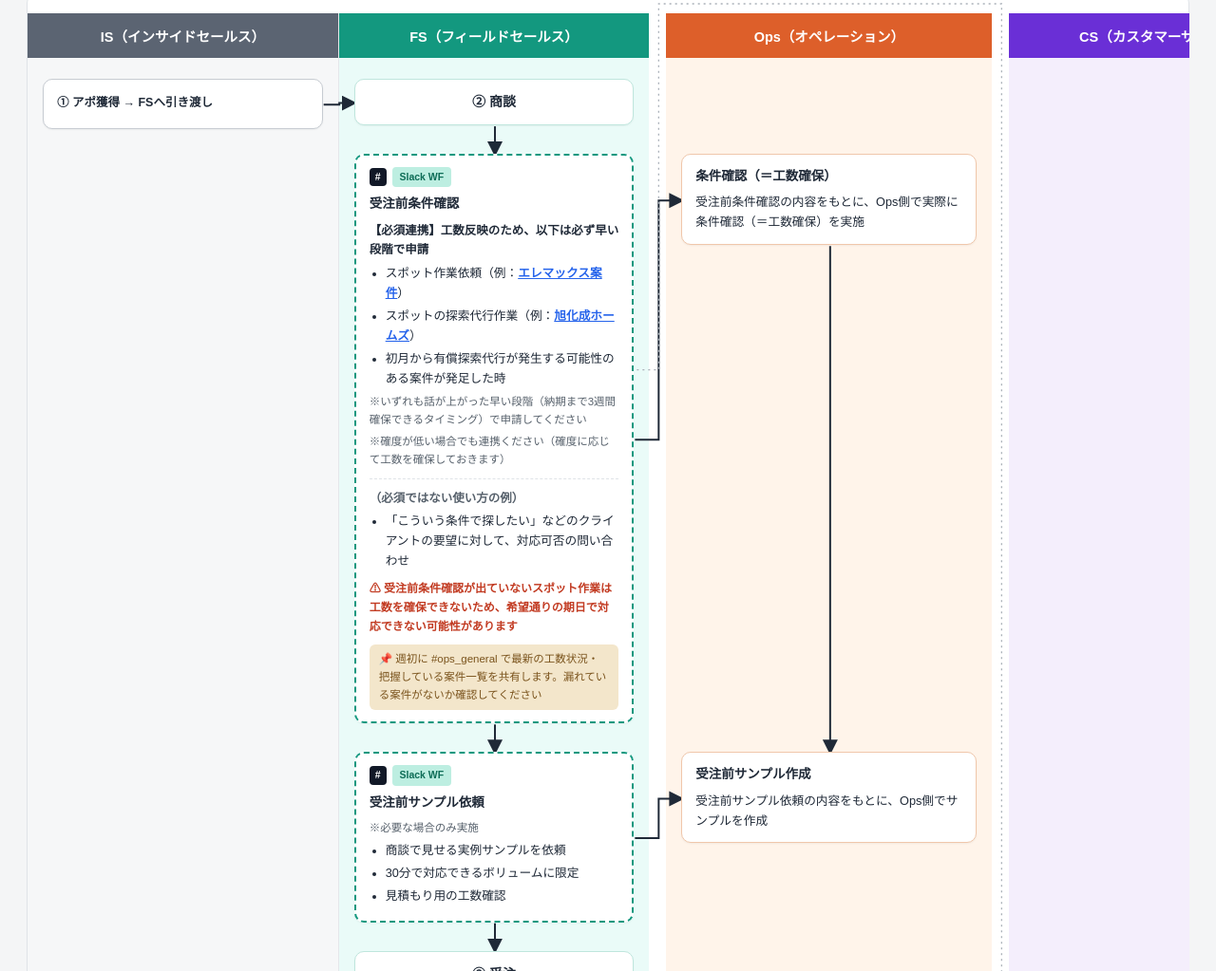
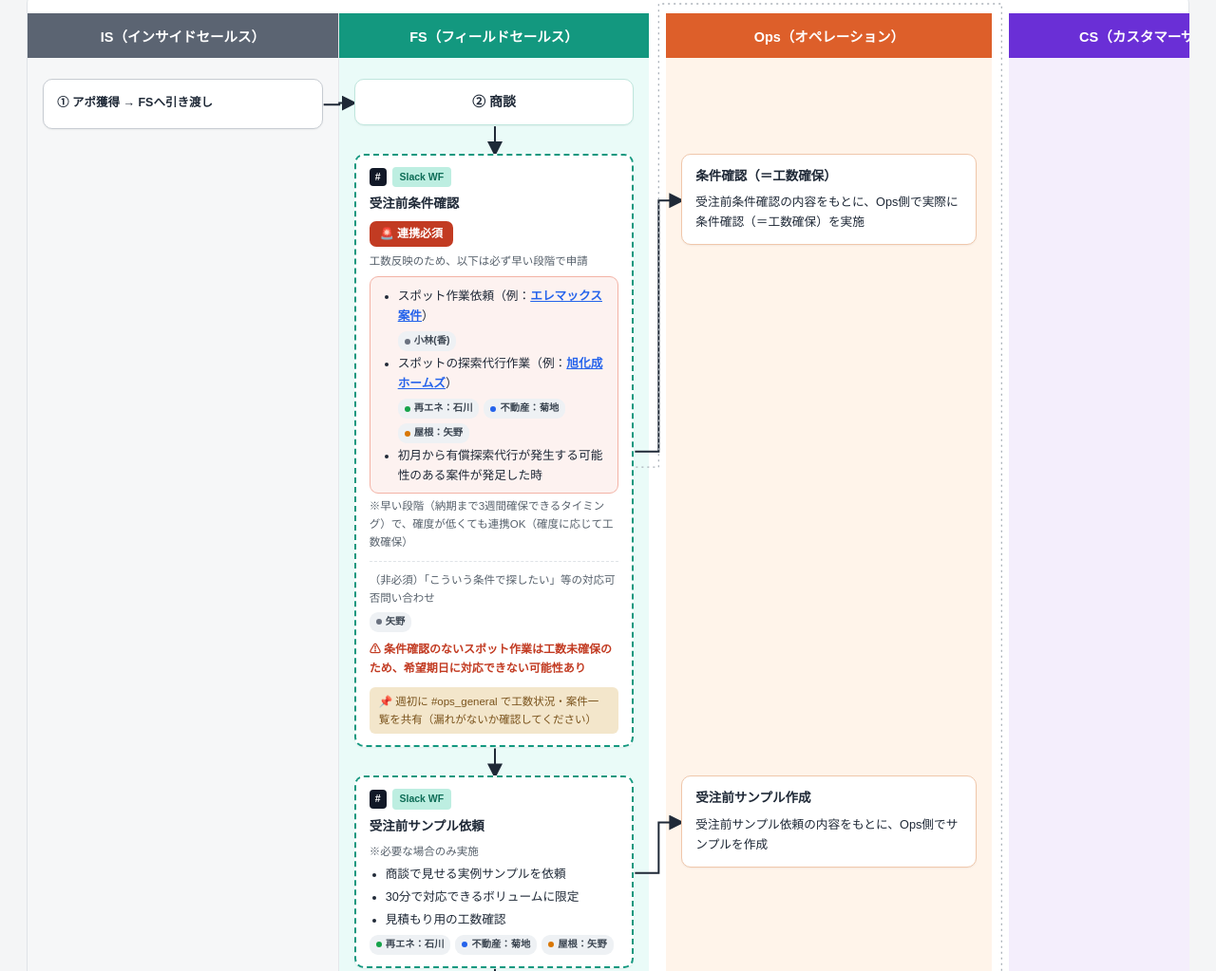
Before and after one commit to hyano-png/sales-cs-ops, a plain HTML site: page index.html in a window 1280 px wide. Shown: the part 107-1130 px from the top of the page at 95% size. Drawn offline with Linux system fonts and the light colour scheme.

Commit message:
Update index.html

```diff
--- a/index.html
+++ b/index.html
@@ -106,6 +106,17 @@
   .dashedred{stroke:var(--warn); stroke-dasharray:6 5;}
   .lightdash{stroke:#aab1b9; stroke-width:1.3; stroke-dasharray:2 4;}
 
+  .assignee-row{display:flex; gap:5px; flex-wrap:wrap; margin-top:5px;}
+  .chip-assignee{display:inline-flex; align-items:center; gap:4px; font-size:10.3px; font-weight:700; padding:2px 7px; border-radius:9px; background:#eef1f4; color:#3a4450; white-space:nowrap;}
+  .dot{width:6px; height:6px; border-radius:50%; display:inline-block; flex:none;}
+  .dot-re{background:#16a34a;}
+  .dot-est{background:#2563eb;}
+  .dot-roof{background:#d97706;}
+  .dot-other{background:#6b7280;}
+
+  .required-badge{display:inline-flex; align-items:center; gap:5px; background:var(--warn); color:#fff; font-weight:800; font-size:12px; padding:4px 11px; border-radius:7px; margin-bottom:8px;}
+  .required-block{border:1.5px solid #f3b3a6; background:#fdf2f0; border-radius:9px; padding:10px 12px 4px;}
+  .required-block ul{margin-top:0;}
   .legend{max-width:1360px; margin-top:14px; font-size:11.8px; color:var(--sub);}
 </style>
 </head>
@@ -140,21 +151,30 @@
       <div class="box wf-fs" id="fs2">
         <div class="tag-row"><span class="tag-hash">#</span><span class="tag-wf">Slack WF</span></div>
         <h4>受注前条件確認</h4>
-        <div class="lead">【必須連携】工数反映のため、以下は必ず早い段階で申請</div>
+        <div class="required-badge">🚨 連携必須</div>
+        <div class="small" style="margin:-2px 0 6px;">工数反映のため、以下は必ず早い段階で申請</div>
+        <div class="required-block">
         <ul>
-          <li>スポット作業依頼（例：<a href="https://penetratorinc.slack.com/archives/C0A6KNHFKC3/p1781056300688939" target="_blank" rel="noopener noreferrer">エレマックス案件</a>）</li>
-          <li>スポットの探索代行作業（例：<a href="https://penetratorinc.slack.com/archives/C0A6KNHFKC3/p1780552101422599" target="_blank" rel="noopener noreferrer">旭化成ホームズ</a>）</li>
+          <li>スポット作業依頼（例：<a href="https://penetratorinc.slack.com/archives/C0A6KNHFKC3/p1781056300688939" target="_blank" rel="noopener noreferrer">エレマックス案件</a>）
+            <div class="assignee-row"><span class="chip-assignee"><span class="dot dot-other"></span>小林(香)</span></div>
+          </li>
+          <li>スポットの探索代行作業（例：<a href="https://penetratorinc.slack.com/archives/C0A6KNHFKC3/p1780552101422599" target="_blank" rel="noopener noreferrer">旭化成ホームズ</a>）
+            <div class="assignee-row">
+              <span class="chip-assignee"><span class="dot dot-re"></span>再エネ：石川</span>
+              <span class="chip-assignee"><span class="dot dot-est"></span>不動産：菊地</span>
+              <span class="chip-assignee"><span class="dot dot-roof"></span>屋根：矢野</span>
+            </div>
+          </li>
           <li id="fs2-item-paid">初月から有償探索代行が発生する可能性のある案件が発足した時</li>
         </ul>
-        <div class="small">※いずれも話が上がった早い段階（納期まで3週間確保できるタイミング）で申請してください</div>
-        <div class="small">※確度が低い場合でも連携ください（確度に応じて工数を確保しておきます）</div>
+        </div>
+        <div class="small">※早い段階（納期まで3週間確保できるタイミング）で、確度が低くても連携OK（確度に応じて工数確保）</div>
         <div class="divider"></div>
-        <div class="lead muted">（必須ではない使い方の例）</div>
-        <ul>
-          <li>「こういう条件で探したい」などのクライアントの要望に対して、対応可否の問い合わせ</li>
-        </ul>
-        <div class="caution">⚠ 受注前条件確認が出ていないスポット作業は工数を確保できないため、希望通りの期日で対応できない可能性があります</div>
-        <div class="pin-note">📌 週初に #ops_general で最新の工数状況・把握している案件一覧を共有します。漏れている案件がないか確認してください</div>
+        <div class="small">（非必須）「こういう条件で探したい」等の対応可否問い合わせ
+          <div class="assignee-row"><span class="chip-assignee"><span class="dot dot-other"></span>矢野</span></div>
+        </div>
+        <div class="caution">⚠ 条件確認のないスポット作業は工数未確保のため、希望期日に対応できない可能性あり</div>
+        <div class="pin-note">📌 週初に #ops_general で工数状況・案件一覧を共有（漏れがないか確認してください）</div>
       </div>
 
       <div class="box wf-fs" id="fs3">
@@ -166,6 +186,11 @@
           <li>30分で対応できるボリュームに限定</li>
           <li>見積もり用の工数確認</li>
         </ul>
+        <div class="assignee-row">
+          <span class="chip-assignee"><span class="dot dot-re"></span>再エネ：石川</span>
+          <span class="chip-assignee"><span class="dot dot-est"></span>不動産：菊地</span>
+          <span class="chip-assignee"><span class="dot dot-roof"></span>屋根：矢野</span>
+        </div>
       </div>
 
       <div class="box plain-center box-fs-plain" id="fs4">③ 受注</div>
@@ -184,6 +209,11 @@
             <ul>
               <li>このWF内で初期セットアップ（④）の要否も明記</li>
             </ul>
+            <div class="assignee-row">
+              <span class="chip-assignee"><span class="dot dot-re"></span>再エネ：石川</span>
+              <span class="chip-assignee"><span class="dot dot-est"></span>不動産：菊地</span>
+              <span class="chip-assignee"><span class="dot dot-roof"></span>屋根：矢野</span>
+            </div>
             <div class="small">※CSの有償代行依頼（⑥）発生時もこのWFを共通で使用</div>
           </div>
         </div>
@@ -280,6 +310,11 @@
           <li>「p6キックオフ依頼」ワークフロー内に設置されたボタンから有償代行を依頼する</li>
           <li>以降の流れは下記（A：AI探索／B：セルフ探索）の通り</li>
         </ul>
+        <div class="assignee-row">
+          <span class="chip-assignee"><span class="dot dot-re"></span>再エネ：石川</span>
+          <span class="chip-assignee"><span class="dot dot-est"></span>不動産：菊地</span>
+          <span class="chip-assignee"><span class="dot dot-roof"></span>屋根：矢野</span>
+        </div>
       </div>
 
       <div class="diamond-wrap" id="cs-diamond">
@@ -484,7 +519,6 @@
   elbowH('fs3','ops-sample','solid','url(#arrowBlack)');
   vert('fs3','fs4');
   vert('fs4','fs5');
-  vert('ops-cond','ops-sample');
 
   const dBottom = pt('fs5','bottom');
   forkFrom(dBottom,'fs6a');
```
